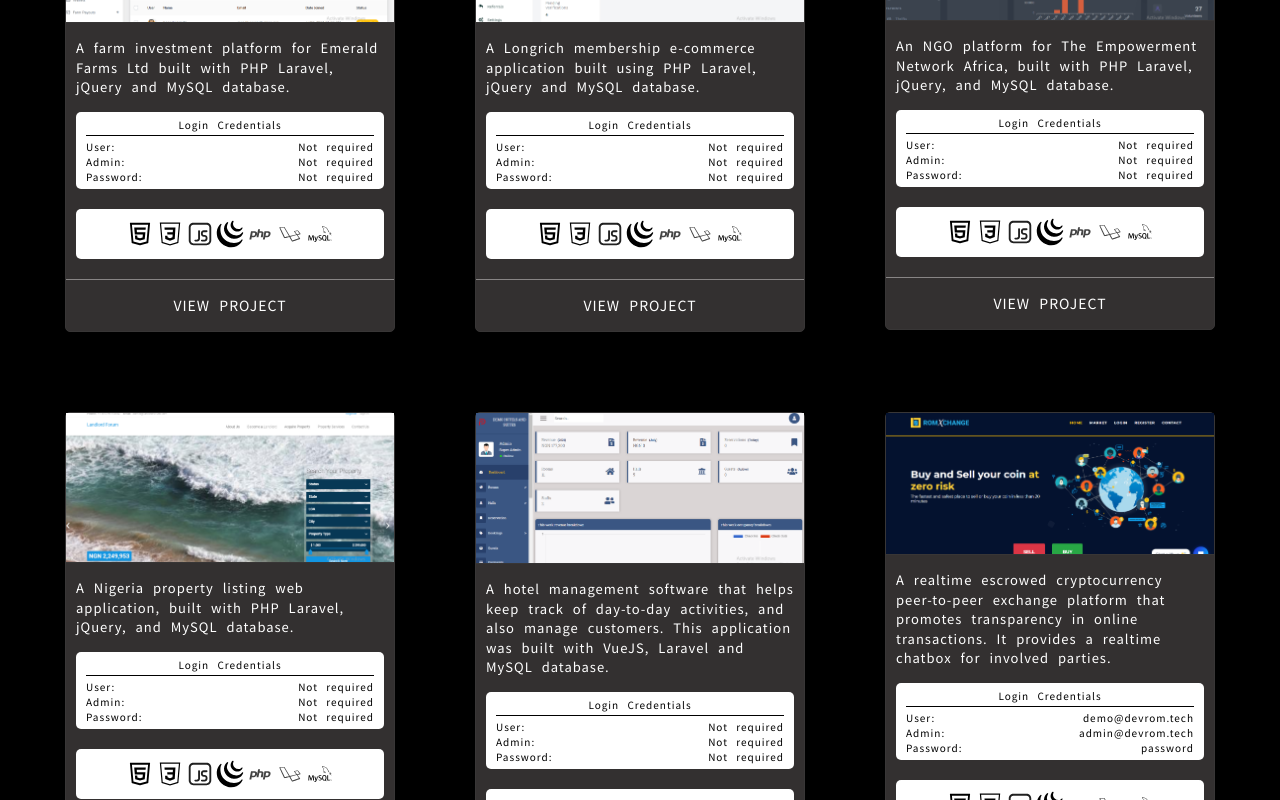
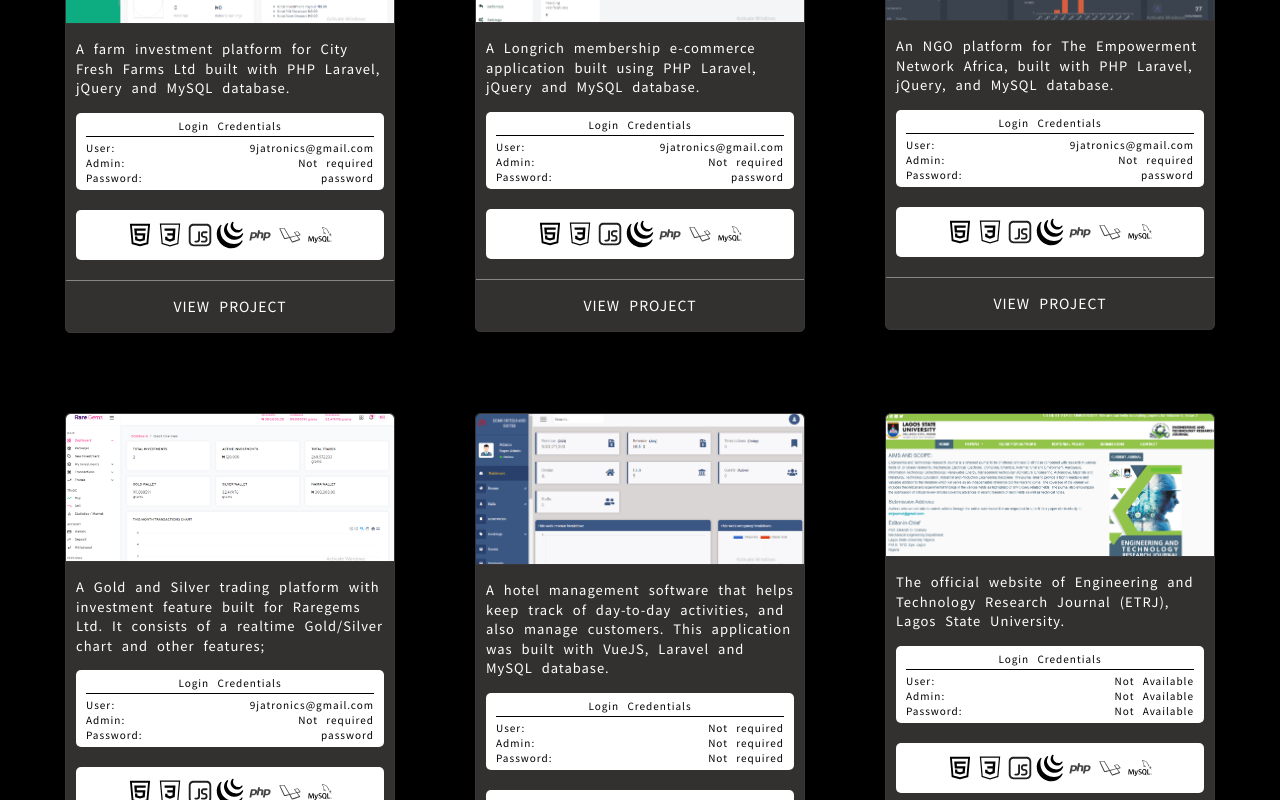
Before and after one commit to MoshoodRafiu/portfolio, a Vue app: page / in a window 1280 px wide. Shown: the part 1940-2740 px from the top of the page. Built offline with nearby package versions, Linux system fonts and the light colour scheme; a web font is replaced by a local one; what vue-particles would draw is missing.

Commit message:
Update projects

```diff
--- a/src/components/Projects.vue
+++ b/src/components/Projects.vue
@@ -16,11 +16,11 @@
                         <div class="row">
                             <div class="col-lg-4 col-md-6">
                                 <div class="project--container">
-                                    <div class="project--header" @click="goToSite('https://app.emeraldfarms.ng')">
-                                        <img src="../assets/projects/emerald.png" alt="">
+                                    <div class="project--header" @click="goToSite('https://app.cityfreshfarms.ng')">
+                                        <img src="../assets/projects/city.png" alt="">
                                     </div>
                                     <div class="project--body">
-                                        A farm investment platform for Emerald Farms Ltd built with PHP Laravel, jQuery and MySQL database.
+                                        A farm investment platform for City Fresh Farms Ltd built with PHP Laravel, jQuery and MySQL database.
                                     </div>
                                     <div class="project--credentials">
                                         <div class="project--credentials-title">
@@ -29,7 +29,7 @@
                                         <div class="project--credentials-body">
                                             <div class="project--credentials-info">
                                                 <div>User:</div>
-                                                <div>Not required</div>
+                                                <div>9jatronics@gmail.com</div>
                                             </div>
                                             <div class="project--credentials-info">
                                                  <div>Admin:</div>
@@ -37,7 +37,7 @@
                                             </div>
                                             <div class="project--credentials-info">
                                                  <div>Password:</div>
-                                                <div>Not required</div>
+                                                <div>password</div>
                                             </div>
                                         </div>
                                     </div>
@@ -50,7 +50,7 @@
                                         <img src="../assets/techs/laravel.svg" class="project--footer-tech" alt="laravel">
                                         <img src="../assets/techs/mysql.svg" class="project--footer-tech" alt="mysql">
                                     </div>
-                                    <div class="project--view" @click="goToSite('https://app.emeraldfarms.ng')">
+                                    <div class="project--view" @click="goToSite('https://app.cityfreshfarms.ng')">
                                         <a href="#">View Project</a>
                                     </div>
                                 </div>
@@ -70,7 +70,7 @@
                                         <div class="project--credentials-body">
                                             <div class="project--credentials-info">
                                                 <div>User:</div>
-                                                <div>Not required</div>
+                                                <div>9jatronics@gmail.com</div>
                                             </div>
                                             <div class="project--credentials-info">
                                                  <div>Admin:</div>
@@ -78,7 +78,7 @@
                                             </div>
                                             <div class="project--credentials-info">
                                                  <div>Password:</div>
-                                                <div>Not required</div>
+                                                <div>password</div>
                                             </div>
                                         </div>
                                     </div>
@@ -111,7 +111,7 @@
                                         <div class="project--credentials-body">
                                             <div class="project--credentials-info">
                                                 <div>User:</div>
-                                                <div>Not required</div>
+                                                <div>9jatronics@gmail.com</div>
                                             </div>
                                             <div class="project--credentials-info">
                                                  <div>Admin:</div>
@@ -119,7 +119,7 @@
                                             </div>
                                             <div class="project--credentials-info">
                                                  <div>Password:</div>
-                                                <div>Not required</div>
+                                                <div>password</div>
                                             </div>
                                         </div>
                                     </div>
@@ -139,11 +139,11 @@
                             </div>
                             <div class="col-lg-4 col-md-6">
                                 <div class="project--container">
-                                    <div class="project--header" @click="goToSite('http://app.theempowermentnetwork.ng')">
-                                        <img src="../assets/projects/landlord.png" alt="">
+                                    <div class="project--header" @click="goToSite('http://app.raregems.ng')">
+                                        <img src="../assets/projects/raregems.png" alt="">
                                     </div>
                                     <div class="project--body">
-                                        A Nigeria property listing web application, built with PHP Laravel, jQuery, and MySQL database.
+                                        A Gold and Silver trading platform with investment feature built for Raregems Ltd. It consists of a realtime Gold/Silver chart and other features;
                                     </div>
                                     <div class="project--credentials">
                                         <div class="project--credentials-title">
@@ -152,7 +152,7 @@
                                         <div class="project--credentials-body">
                                             <div class="project--credentials-info">
                                                 <div>User:</div>
-                                                <div>Not required</div>
+                                                <div>9jatronics@gmail.com</div>
                                             </div>
                                             <div class="project--credentials-info">
                                                  <div>Admin:</div>
@@ -160,7 +160,7 @@
                                             </div>
                                             <div class="project--credentials-info">
                                                  <div>Password:</div>
-                                                <div>Not required</div>
+                                                <div>password</div>
                                             </div>
                                         </div>
                                     </div>
@@ -173,14 +173,14 @@
                                         <img src="../assets/techs/laravel.svg" class="project--footer-tech" alt="laravel">
                                         <img src="../assets/techs/mysql.svg" class="project--footer-tech" alt="mysql">
                                     </div>
-                                    <div class="project--view" @click="goToSite('http://app.theempowermentnetwork.ng')">
+                                    <div class="project--view" @click="goToSite('http://app.raregems.ng')">
                                         <a href="#">View Project</a>
                                     </div>
                                 </div>
                             </div>
                             <div class="col-lg-4 col-md-6">
                                 <div class="project--container">
-                                    <div class="project--header" @click="goToSite('http://hms.crudng.com')">
+                                    <div class="project--header" @click="goToSite('https://hms.crudng.com')">
                                         <img src="../assets/projects/hms.png" alt="">
                                     </div>
                                     <div class="project--body">
@@ -221,11 +221,11 @@
                             </div>
                             <div class="col-lg-4 col-md-6">
                                 <div class="project--container">
-                                    <div class="project--header" @click="goToSite('https://devrom-romxchange.herokuapp.com')">
-                                        <img src="../assets/projects/romxchange.png" alt="">
+                                    <div class="project--header" @click="goToSite('https://etrj.com.ng')">
+                                        <img src="../assets/projects/etrj.png" alt="">
                                     </div>
                                     <div class="project--body">
-                                        A realtime escrowed cryptocurrency peer-to-peer exchange platform that promotes transparency in online transactions. It provides a realtime chatbox for involved parties.
+                                        The official website of Engineering and Technology Research Journal (ETRJ), Lagos State University.
                                     </div>
                                     <div class="project--credentials">
                                         <div class="project--credentials-title">
@@ -234,15 +234,15 @@
                                         <div class="project--credentials-body">
                                             <div class="project--credentials-info">
                                                 <div>User:</div>
-                                                <div>demo@devrom.tech</div>
+                                                <div>Not Available</div>
                                             </div>
                                             <div class="project--credentials-info">
                                                  <div>Admin:</div>
-                                                <div>admin@devrom.tech</div>
+                                                <div>Not Available</div>
                                             </div>
                                             <div class="project--credentials-info">
                                                  <div>Password:</div>
-                                                <div>password</div>
+                                                <div>Not Available</div>
                                             </div>
                                         </div>
                                     </div>
@@ -255,7 +255,7 @@
                                         <img src="../assets/techs/laravel.svg" class="project--footer-tech" alt="laravel">
                                         <img src="../assets/techs/mysql.svg" class="project--footer-tech" alt="mysql">
                                     </div>
-                                    <div class="project--view" @click="goToSite('https://devrom-romxchange.herokuapp.com')">
+                                    <div class="project--view" @click="goToSite('https://etrj.com.ng')">
                                         <a href="#">View Project</a>
                                     </div>
                                 </div>
@@ -311,6 +311,7 @@
     }
     .project--container .project--header{
         font-size: 20px;
+        border-radius: 5px 5px 0 0;
         display: flex;
         justify-content: center;
         align-items: center;
```
